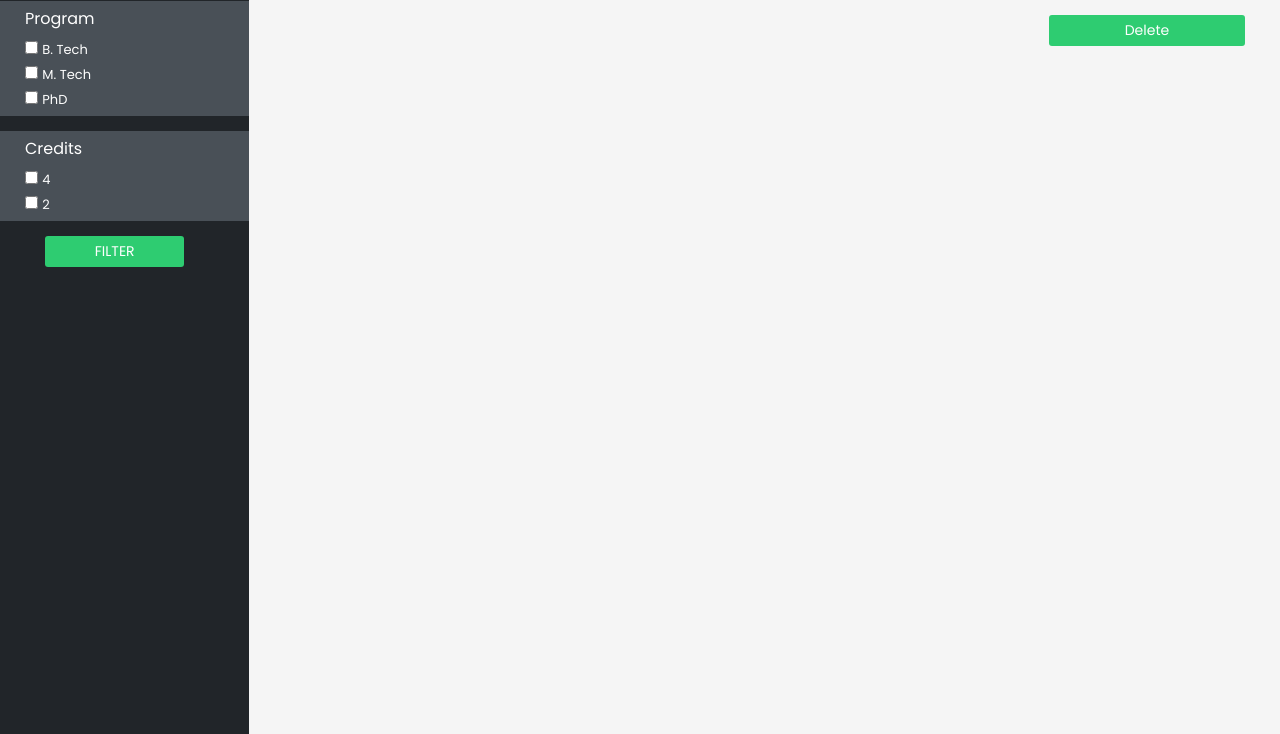
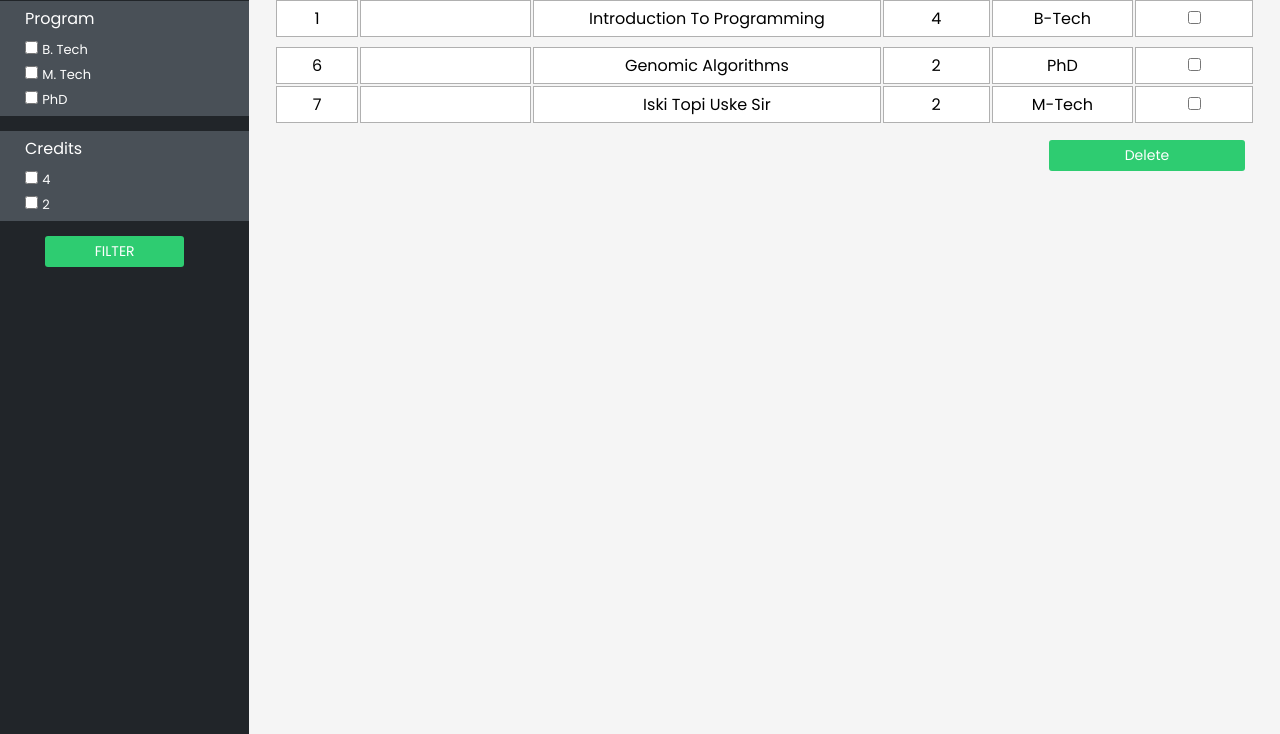
Before and after one commit to eshumanohare/haveAseat, a Django app: page /student-panel/ in a window 1280 px wide. Shown: the part 66-800 px from the top of the page. Run offline with Django 3.2, Linux system fonts and the light colour scheme; a user stored in the database is signed in; parts of the project's set-up code (start-up, migrations or seed data) failed here and were passed over.

Commit message:
added isLive and redirect after login page

```diff
--- a/Core/models.py
+++ b/Core/models.py
@@ -76,6 +76,7 @@ class Course(models.Model):
     courseDescription = models.TextField()
     program = models.CharField(max_length = 50)
     department = models.ForeignKey(Department, on_delete = models.SET_NULL, null = True)
+    isLive = models.IntegerField(default = 0)
 
 class CourseFaculty(models.Model):
     faculty = models.ForeignKey(Faculty, on_delete = models.CASCADE, related_name = "teaches")
--- a/Core/templates/student-panel.html
+++ b/Core/templates/student-panel.html
@@ -65,7 +65,7 @@
 
                         {% for course in courseList %}
                         <tr class="Panel-Table-Row">
-                            {% if course != None %}
+                            {% if course != None and course.isLive == 1%}
                             <td class="Panel-Table-Heading" name="id">{{course.id}}</td>
                             <td class="Panel-Table-Heading">{{course.code}}</td>
                             <td class="Panel-Table-Heading">{{course.courseName}}</td>
--- a/Core/views.py
+++ b/Core/views.py
@@ -17,32 +17,32 @@ cursor = connection.cursor()
 
 def createCourses():
      # creating an object
-        courseobj = Course(1, 'A', 'Introduction To Programming', 4,100,'Introduction of Programming is the first programming course in the college curriculum, and aims to bridge the gap between students who have prior coding experience and those who have none. The main goal of this course is to prepare students to understand basic algorithms and data structures, write organized code, and to gain practical experience with debugging, compiling and running programs.', 'B-Tech',1)
+        courseobj = Course(1, 'A', 'Introduction To Programming', 4,100,'Introduction of Programming is the first programming course in the college curriculum, and aims to bridge the gap between students who have prior coding experience and those who have none. The main goal of this course is to prepare students to understand basic algorithms and data structures, write organized code, and to gain practical experience with debugging, compiling and running programs.', 'B-Tech', 1, 1)
 
         # object.save() executes the insert query into the database
         courseobj.save()
 
-        courseobj1 = Course(2, 'B', 'Machine Learning', 4,200,'This is an introductory course on Machine Learning (ML) that is offered to undergraduate and graduate students. The contents are designed to cover both theoretical and practical aspects of several well-established ML techniques. The assignments will contain theory and programming questions that help strengthen the theoretical foundations as well as learn how to engineer ML solutions to work on simulated and publicly available real datasets. The project(s) will require students to develop a complete Machine Learning solution requiring preprocessing, design of the classifier/regressor, training and validation, testing and evaluation with quantitative performance comparisons.', 'B-Tech',2)
+        courseobj1 = Course(2, 'B', 'Machine Learning', 4,200,'This is an introductory course on Machine Learning (ML) that is offered to undergraduate and graduate students. The contents are designed to cover both theoretical and practical aspects of several well-established ML techniques. The assignments will contain theory and programming questions that help strengthen the theoretical foundations as well as learn how to engineer ML solutions to work on simulated and publicly available real datasets. The project(s) will require students to develop a complete Machine Learning solution requiring preprocessing, design of the classifier/regressor, training and validation, testing and evaluation with quantitative performance comparisons.', 'B-Tech', 2, 0)
 
         courseobj1.save()
 
-        courseobj2 = Course(3, 'A', 'Algorithm Design & Analysis', 4,120,'This is a follow-up course to DSA (Data Structures and Algorithms). The focus of this course in on the design of algorithms, proofs of correctness and methods to analyse resource requirements of their algorithms. Students learn fundamental algorithmic design paradigms such as greedy algorithms, dynamic programming, divide and conquer, etc. and also learn some more data structures. The later part of the course focuses on the limitations of algorithms. In particular, the theory of NP-completeness. Students are also required to design and implement algorithms using the techniques the learn.', 'B-Tech',3)
+        courseobj2 = Course(3, 'A', 'Algorithm Design & Analysis', 4,120,'This is a follow-up course to DSA (Data Structures and Algorithms). The focus of this course in on the design of algorithms, proofs of correctness and methods to analyse resource requirements of their algorithms. Students learn fundamental algorithmic design paradigms such as greedy algorithms, dynamic programming, divide and conquer, etc. and also learn some more data structures. The later part of the course focuses on the limitations of algorithms. In particular, the theory of NP-completeness. Students are also required to design and implement algorithms using the techniques the learn.', 'B-Tech', 3, 0)
 
         courseobj2.save()
 
-        courseobj3 = Course(4, 'B', 'Data Structures & Algorithms', 4,220,'This course is aimed at giving students a background in basic data structures and algorithms along with their impact in solving real life problems using a computer. The major focus will be on covering the basic data structures, b) Algorithm analysis using recurrence relations and c) problem solving using Java', 'B-Tech',4)
+        courseobj3 = Course(4, 'B', 'Data Structures & Algorithms', 4,220,'This course is aimed at giving students a background in basic data structures and algorithms along with their impact in solving real life problems using a computer. The major focus will be on covering the basic data structures, b) Algorithm analysis using recurrence relations and c) problem solving using Java', 'B-Tech', 4, 0)
 
         courseobj3.save()
 
-        courseobj4 = Course(5, 'A', 'Statistics', 4,100,'This course is aimed at giving students a background in basic data structures and algorithms along with their impact in solving real life problems using a computer. The major focus will be on covering the basic data structures, b) Algorithm analysis using recurrence relations and c) problem solving using Java', 'M-Tech',3)
+        courseobj4 = Course(5, 'A', 'Statistics', 4,100,'This course is aimed at giving students a background in basic data structures and algorithms along with their impact in solving real life problems using a computer. The major focus will be on covering the basic data structures, b) Algorithm analysis using recurrence relations and c) problem solving using Java', 'M-Tech', 3, 0)
 
         courseobj4.save()
 
-        courseobj5 = Course(6, 'B', 'Genomic Algorithms', 2,50,'This course is aimed at giving students a background in basic data structures and algorithms along with their impact in solving real life problems using a computer. The major focus will be on covering the basic data structures, b) Algorithm analysis using recurrence relations and c) problem solving using Java', 'PhD',1)
+        courseobj5 = Course(6, 'B', 'Genomic Algorithms', 2,50,'This course is aimed at giving students a background in basic data structures and algorithms along with their impact in solving real life problems using a computer. The major focus will be on covering the basic data structures, b) Algorithm analysis using recurrence relations and c) problem solving using Java', 'PhD', 1, 1)
 
         courseobj5.save()
 
-        courseobj6 = Course(7, 'A', 'Iski Topi Uske Sir', 2,10,'This course is aimed at giving students a background in basic data structures and algorithms along with their impact in solving real life problems using a computer. The major focus will be on covering the basic data structures, b) Algorithm analysis using recurrence relations and c) problem solving using Java', 'M-Tech',4)
+        courseobj6 = Course(7, 'A', 'Iski Topi Uske Sir', 2,10,'This course is aimed at giving students a background in basic data structures and algorithms along with their impact in solving real life problems using a computer. The major focus will be on covering the basic data structures, b) Algorithm analysis using recurrence relations and c) problem solving using Java', 'M-Tech', 4, 1)
 
         courseobj6.save()
 
@@ -119,12 +119,11 @@ def filterCourses(request):
     else:
         return HttpResponseRedirect("/")
 
+####### calls for creating #####
+createDepartment()
+
 ######## global lists ##########
 courseList = createCourses()
-
-
-####### calls for creating #####
-createDepartment()
 
 def index(request):
     if not request.user.is_authenticated:
@@ -137,6 +136,7 @@ def loginView(request):
         if request.method == "POST":
             username = request.POST.get("username")
             password = request.POST.get("password")
+            role = request.POST.get("role")
 
             # Authenticating the user
             user = authenticate(username = username, password = password)
@@ -150,8 +150,7 @@ def loginView(request):
                 #     from_email = settings.EMAIL_HOST_USER,
                 #     recipient_list = [user.email]
                 # )
-
-                return HttpResponseRedirect("/")
+                return HttpResponseRedirect("/"+role+"-panel")
             else:
                 return render(request, "login.html", context = {
                     "messages": [
@@ -211,6 +210,7 @@ def studentPanel(request):
         context = {
             'courseList': courseList
         }
+        print(request.user.username)
         return render(request, "student-panel.html", context)
     else:
         return HttpResponseRedirect("/")
```
Also changed, not shown: Core/templates/login.html (+4 -4 lines).
